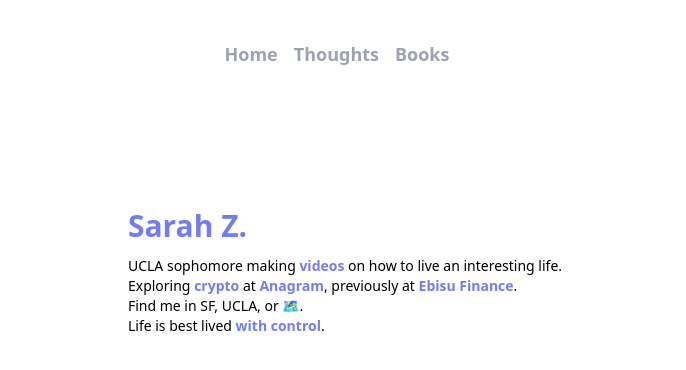
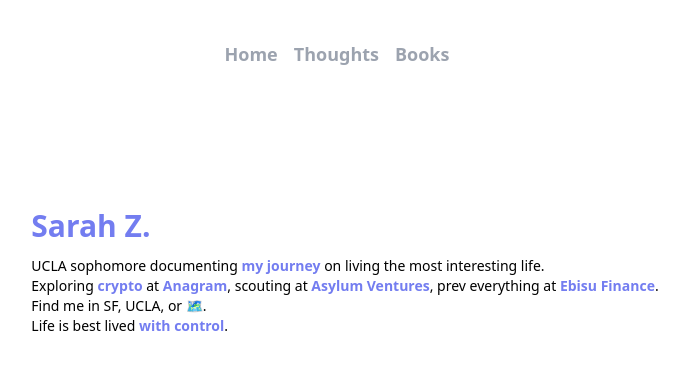
Before and after one commit to srachaz/Srachaswebsite, a Next.js app: page / in a window 1280 px wide. Shown: the top 370 px of the page, without its empty margins (295-981 px from the left). Built offline with nearby package versions, Linux system fonts and the light colour scheme.

Commit message:
Update index.js

```diff
--- a/pages/index.js
+++ b/pages/index.js
@@ -33,8 +33,8 @@ export default function Home() {
 
 
               <div className="text-sm pt-3">
-              UCLA sophomore making <a href="https://www.instagram.com/srachasauce/" class="text-[#737df0] font-bold"> videos</a> on how to live an interesting life.
-              <br/> Exploring <a href="https://x.com/sracha_z" class="text-[#737df0] font-bold"> crypto</a> at <a href="https://www.anagram.xyz/" class="text-[#737df0] font-bold">Anagram</a>, previously at <a href="https://twitter.com/ebisu_finance" class="text-[#737df0] font-bold">Ebisu Finance</a>.
+              UCLA sophomore documenting <a href="https://www.instagram.com/srachasauce/" class="text-[#737df0] font-bold"> my journey</a> on living the most interesting life.
+              <br/> Exploring <a href="https://x.com/sracha_z" class="text-[#737df0] font-bold"> crypto</a> at <a href="https://www.anagram.xyz/" class="text-[#737df0] font-bold">Anagram</a>, scouting at <a href="https://www.asylum.vc/" class="text-[#737df0] font-bold">Asylum Ventures</a>, prev everything at <a href="https://twitter.com/ebisu_finance" class="text-[#737df0] font-bold">Ebisu Finance</a>.
 
               <br/>Find me in SF, UCLA, or 🗺.
               <br/>
```
